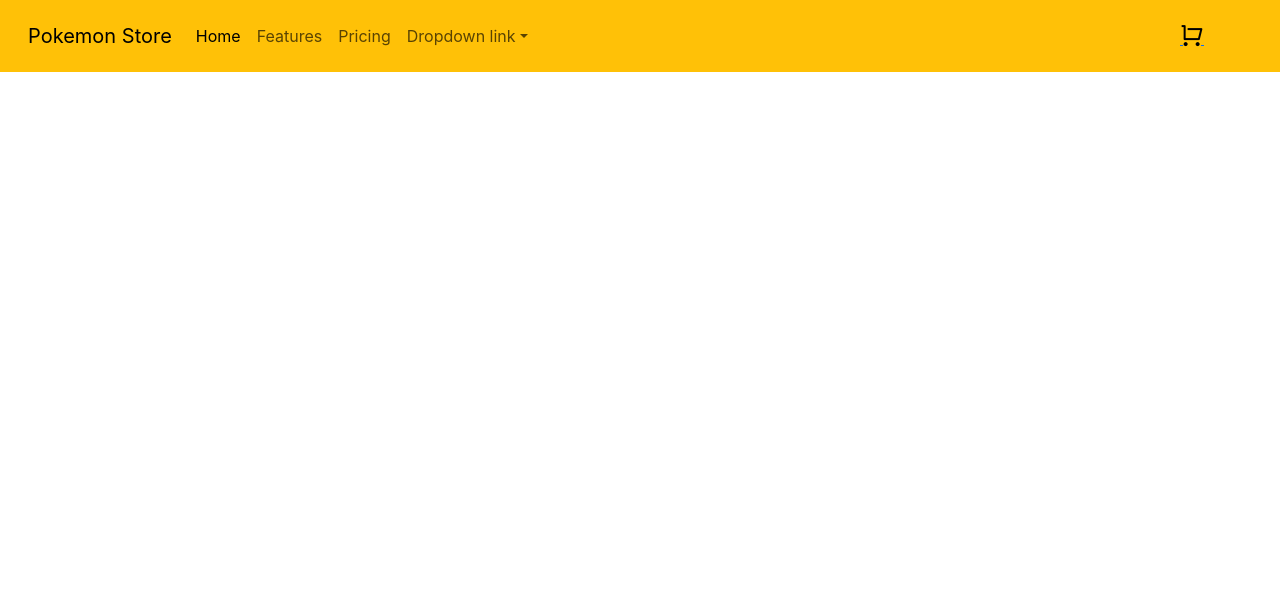
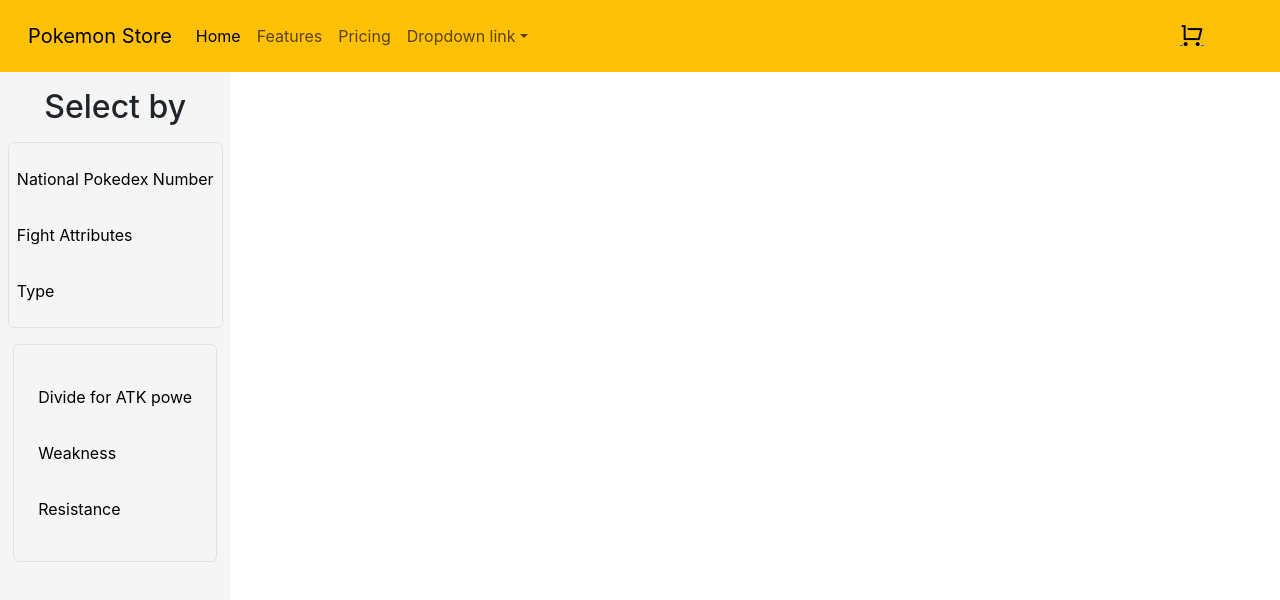
Before and after one commit to valeny91/Pokemon_projectwork, a React (Create React App) app: page /main-page in a window 1280 px wide. Shown: the top 600 px of the page. Built offline with nearby package versions, Linux system fonts and the light colour scheme.

Commit message:
add sidebar elements

```diff
--- /dev/null
+++ b/src/Components/Sidebar/Sidebar.css
@@ -0,0 +1,14 @@
+.sidebar-des{
+    display: flex;
+    justify-content: start;
+    flex-flow: column;
+    align-items: center;
+    height: 100vh;
+    width: 18vw;
+    background-color: #f5f5f5;
+}
+
+.ul-des{
+    color: black;
+    text-decoration: none;
+}
--- /dev/null
+++ b/src/Components/Sidebar/Sidebar.tsx
@@ -0,0 +1,23 @@
+import React from 'react'
+import './Sidebar.css'
+const Sidebar = () => {
+  return (
+    <>
+      <div className='sidebar-des'>
+        <h2 className='my-3'>Select by</h2>
+        <ul className='d-flex flex-column border rounded  p-2'>
+            <a className='ul-des my-3' href="#">National Pokedex Number</a>
+            <a className='ul-des my-3' href="#">Fight Attributes</a>
+            <a className='ul-des my-3' href="#">Type</a>
+        </ul>
+        <ul className='d-flex flex-column border rounded  p-4'>
+            <a className='ul-des my-3' href="#">Divide for ATK powe</a>
+            <a className='ul-des my-3' href="#">Weakness</a>
+            <a className='ul-des my-3' href="#">Resistance</a>
+        </ul>
+      </div>
+    </>
+  )
+}
+
+export default Sidebar
--- a/src/Pages/MainPage/MainPage.tsx
+++ b/src/Pages/MainPage/MainPage.tsx
@@ -1,10 +1,12 @@
 import React from 'react'
 import Navbar from '../../Components/Navbar/Navbar'
+import Sidebar from '../../Components/Sidebar/Sidebar'
 
 const MainPage = () => {
   return (
     <div>
       <Navbar/>
+      <Sidebar/>
     </div>
   )
 }
```
Also changed, not shown: src/Components/Input/Input.tsx (+8 -4 lines).
